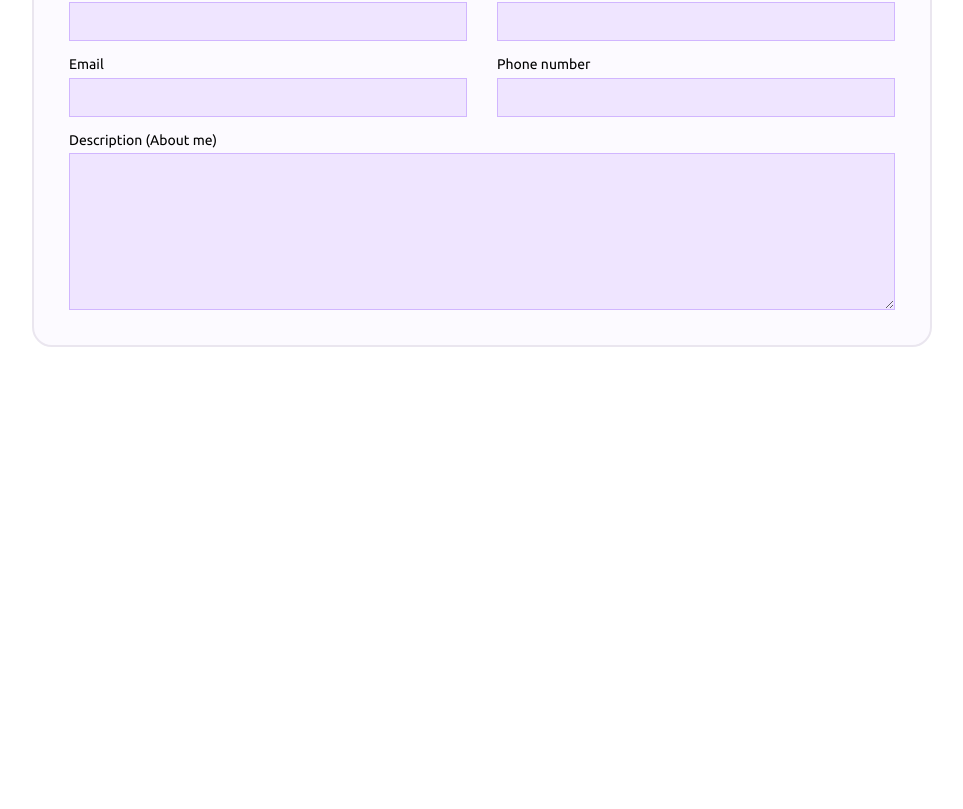
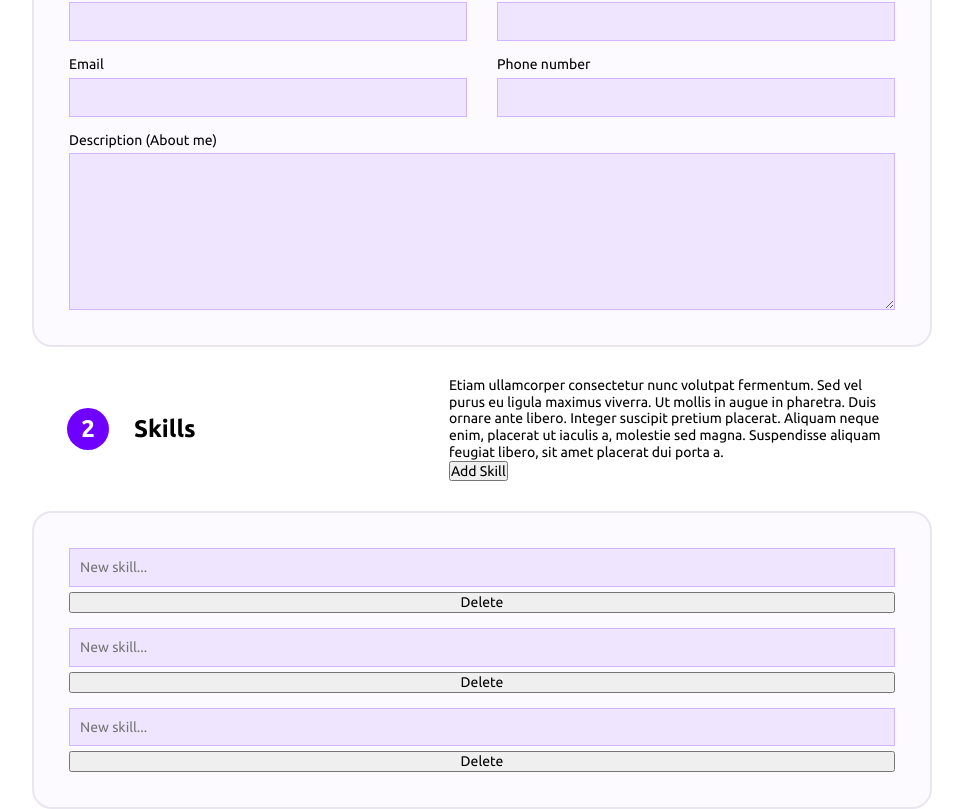
Before and after one commit to DarkWool/cv-creator-app, a React (Create React App) app: page / in a window 1280 px wide. Shown: the part 506-1315 px from the top of the page, without its empty margins (158-1121 px from the left). Before the commit the page ends 853 px from the top, so only its background shows below. Built offline with nearby package versions, Linux system fonts and the light colour scheme.

Commit message:
Create 'Skills' component

```diff
--- a/src/App.js
+++ b/src/App.js
@@ -17,6 +17,7 @@ class App extends Component {
       email: "",
       phoneNumber: "",
     },
+    skills: ["", "", ""],
   };
 
   togglePreview = (value) => {
@@ -36,13 +37,42 @@ class App extends Component {
     });
   };
 
+  handleNewSkill = () => {
+    const skills = [...this.state.skills, ""];
+    this.setState({
+      ...this.state,
+      skills,
+    });
+  };
+
+  handleEditSkill = (id, value) => {
+    const skills = this.state.skills;
+    skills[id] = value;
+    this.setState({
+      ...this.state,
+      skills,
+    });
+  };
+
+  handleDeleteSkill = (id) => {
+    const skills = this.state.skills.filter((skill, index) => index !== id);
+    this.setState({
+      ...this.state,
+      skills,
+    });
+  };
+
   render() {
     const currPage = this.state.isPreviewActive ? (
       <CVPreview personalInfo={this.state.personalInfo} />
     ) : (
       <CVForm
         personalInfo={this.state.personalInfo}
+        userSkills={this.state.skills}
         handlePersonalChanges={this.handlePersonalChanges}
+        handleNewSkill={this.handleNewSkill}
+        handleEditSkill={this.handleEditSkill}
+        handleDeleteSkill={this.handleDeleteSkill}
       />
     );
 
--- a/src/components/CVForm.js
+++ b/src/components/CVForm.js
@@ -1,6 +1,7 @@
 import "../styles/CVForm.css";
 import { Component } from "react";
 import { GeneralInfo } from "./GeneralInfo";
+import { Skills } from "./Skills";
 
 export class CVForm extends Component {
   constructor(props) {
@@ -8,7 +9,7 @@ export class CVForm extends Component {
   }
 
   render() {
-    const { personalInfo } = this.props;
+    const { personalInfo, userSkills } = this.props;
 
     return (
       <>
@@ -25,6 +26,13 @@ export class CVForm extends Component {
           phoneNumber={personalInfo.phoneNumber}
           step={1}
         />
+        <Skills
+          userSkills={userSkills}
+          onNewSkill={this.props.handleNewSkill}
+          onDeleteSkill={this.props.handleDeleteSkill}
+          onEditSkill={this.props.handleEditSkill}
+          step={2}
+        />
       </>
     );
   }
--- /dev/null
+++ b/src/components/Skills.js
@@ -0,0 +1,43 @@
+import { Component } from "react";
+import { FormHeader } from "./FormHeader";
+import { FormContainer } from "./FormContainer";
+
+export class Skills extends Component {
+  constructor(props) {
+    super(props);
+  }
+
+  render() {
+    const { userSkills, onNewSkill, onDeleteSkill, onEditSkill } = this.props;
+
+    return (
+      <section className="edit-block">
+        <FormHeader
+          step={this.props.step}
+          title={"Skills"}
+          buttonText={"Add Skill"}
+          clickHandler={onNewSkill}
+        />
+        <FormContainer>
+          {userSkills.map((skill, index) => {
+            return (
+              <div className="input-wrapper row">
+                <input
+                  type="text"
+                  placeholder="New skill..."
+                  value={skill}
+                  onChange={(e) => onEditSkill(index, e.target.value)}
+                />
+                {userSkills.length > 1 && (
+                  <button type="button" onClick={() => onDeleteSkill(index)}>
+                    Delete
+                  </button>
+                )}
+              </div>
+            );
+          })}
+        </FormContainer>
+      </section>
+    );
+  }
+}
```
